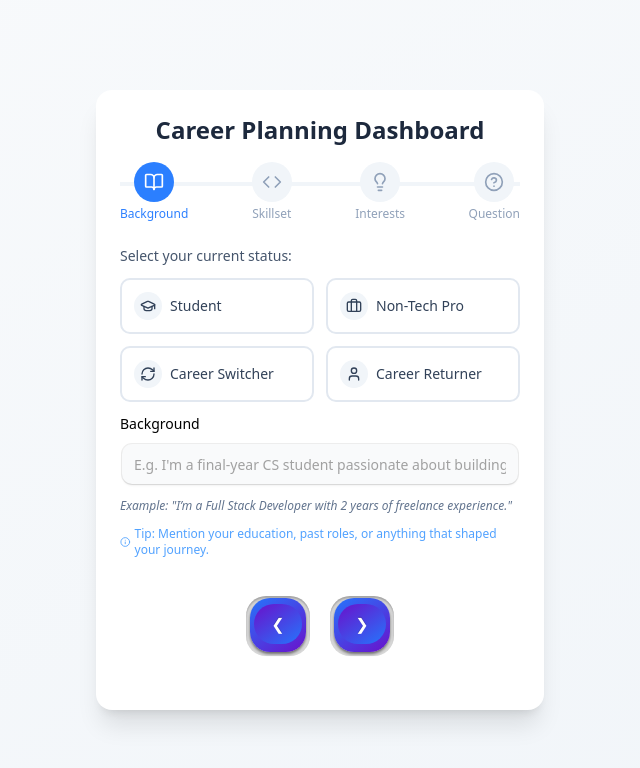
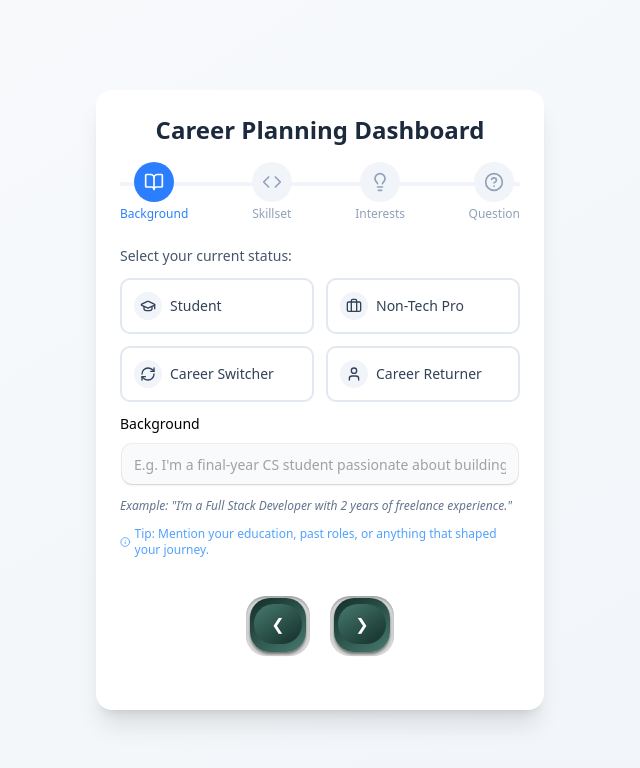
Before and after one commit to noorulameen17/PathLyst, a Next.js app: page /InputForm in a window 1280 px wide. Shown: the top 768 px of the page, without its empty margins (320-960 px from the left). Built offline with nearby package versions, Linux system fonts and the light colour scheme.

Commit message:
feat: add color themes

```diff
--- a/app/globals.css
+++ b/app/globals.css
@@ -1,13 +1,51 @@
+@import "tailwindcss/preflight";
+@tailwind utilities;
 @import "tailwindcss";
 @import "tw-animate-css";
+
+@font-face {
+  font-family: 'FKDisplay';
+  src: url('/fonts/FKDisplay-Regular.woff2') format('woff2');
+  font-weight: normal;
+  font-style: normal;
+}
 
 @custom-variant dark (&:is(.dark *));
 
 @theme inline {
+  --animate-aurora: aurora 8s ease-in-out infinite alternate;
+
+    @keyframes aurora {
+      0% {
+        backgroundPosition: 0% 50%;
+        transform: rotate(-5deg) scale(0.9);
+      }
+
+      25% {
+        backgroundPosition: 50% 100%;
+        transform: rotate(5deg) scale(1.1);
+      }
+
+      50% {
+        backgroundPosition: 100% 50%;
+        transform: rotate(-3deg) scale(0.95);
+      }
+
+      75% {
+        backgroundPosition: 50% 0%;
+        transform: rotate(3deg) scale(1.05);
+      }
+
+      100% {
+        backgroundPosition: 0% 50%;
+        transform: rotate(-5deg) scale(0.9);
+      }
+    }
   --shadow-input:
     0px 2px 3px -1px rgba(0, 0, 0, 0.1),
     0px 1px 0px 0px rgba(25, 28, 33, 0.02),
     0px 0px 0px 1px rgba(25, 28, 33, 0.08);
+
   --color-background: var(--background);
   --color-foreground: var(--foreground);
   --font-sans: var(--font-geist-sans);
@@ -45,6 +83,69 @@
   --radius-md: calc(var(--radius) - 2px);
   --radius-lg: var(--radius);
   --radius-xl: calc(var(--radius) + 4px);
+  --animate-shimmer-slide: shimmer-slide var(--speed) ease-in-out infinite alternate;
+  --animate-spin-around: spin-around calc(var(--speed) * 2) infinite linear;
+  @keyframes shimmer-slide {
+  to {
+    transform: translate(calc(100cqw - 100%), 0);
+    }
+  }
+  @keyframes spin-around {
+  0% {
+    transform: translateZ(0) rotate(0);
+    }
+  15%, 35% {
+    transform: translateZ(0) rotate(90deg);
+    }
+  65%, 85% {
+    transform: translateZ(0) rotate(270deg);
+    }
+  100% {
+    transform: translateZ(0) rotate(360deg);
+    }
+  }
+  @keyframes aurora {
+  0% {
+    background-position: 0% 50%;
+    transform: rotate(-5deg) scale(0.9);
+    }
+  25% {
+    background-position: 50% 100%;
+    transform: rotate(5deg) scale(1.1);
+    }
+  50% {
+    background-position: 100% 50%;
+    transform: rotate(-3deg) scale(0.95);
+    }
+  75% {
+    background-position: 50% 0%;
+    transform: rotate(3deg) scale(1.05);
+    }
+  100% {
+    background-position: 0% 50%;
+    transform: rotate(-5deg) scale(0.9);
+    }
+  }
+  @keyframes shimmer-slide {
+  to {
+    transform: translate(calc(100cqw - 100%), 0);
+    }
+  }
+  @keyframes spin-around {
+  0% {
+    transform: translateZ(0) rotate(0);
+    }
+  15%, 35% {
+    transform: translateZ(0) rotate(90deg);
+    }
+  65%, 85% {
+    transform: translateZ(0) rotate(270deg);
+    }
+  100% {
+    transform: translateZ(0) rotate(360deg);
+    }
+  }
+
 }
 
 body {
@@ -183,7 +284,7 @@ body {
   padding: 8px 16px;
   transform: translateY(0);
   color: #fff;
-  background-image: linear-gradient(145deg, #6a11cb, #2575fc);
+  background-image: linear-gradient(145deg, #487A6F, #122E28);
   text-shadow: 0 -1px rgba(0, 0, 0, 0.25);
   border-radius: 20px;
   transition: transform 0.3s, border-radius 0.3s, background 10s;
@@ -192,7 +293,7 @@ body {
 .button-3d:active .button-top {
   border-radius: 10px 10px 8px 8px / 8px;
   transform: translateY(2px);
-  background-image: linear-gradient(145deg, #2575fc, #6a11cb);
+  background-image: linear-gradient(145deg, #122E28, #487A6F);
 }
 
 .button-bottom {
@@ -204,7 +305,7 @@ body {
   padding-top: 6px;
   width: calc(100% - 8px);
   height: calc(100% - 10px);
-  background-image: linear-gradient(145deg, #2575fc, #6a11cb);
+  background-image: linear-gradient(145deg, #122E28, #487A6F);
   box-shadow: 0px 2px 3px 0px rgba(0, 0, 0, 0.5);
   transition: border-radius 0.2s, padding-top 0.2s;
 }
--- /dev/null
+++ b/tailwind.config.js
@@ -0,0 +1,67 @@
+/** @type {import('tailwindcss').Config} */
+module.exports = {
+  darkMode: ["class"],
+  content: [
+    "./pages/**/*.{js,ts,jsx,tsx,mdx}",
+    "./components/**/*.{js,ts,jsx,tsx,mdx}",
+    "./app/**/*.{js,ts,jsx,tsx,mdx}",
+    "*.{js,ts,jsx,tsx,mdx}",
+  ],
+  theme: {
+    extend: {
+      colors: {
+        border: "hsl(var(--border))",
+        input: "hsl(var(--input))",
+        ring: "hsl(var(--ring))",
+        background: "hsl(var(--background))",
+        foreground: "hsl(var(--foreground))",
+        primary: {
+          DEFAULT: "hsl(var(--primary))",
+          foreground: "hsl(var(--primary-foreground))",
+        },
+        secondary: {
+          DEFAULT: "hsl(var(--secondary))",
+          foreground: "hsl(var(--secondary-foreground))",
+        },
+        destructive: {
+          DEFAULT: "hsl(var(--destructive))",
+          foreground: "hsl(var(--destructive-foreground))",
+        },
+        muted: {
+          DEFAULT: "hsl(var(--muted))",
+          foreground: "hsl(var(--muted-foreground))",
+        },
+        accent: {
+          DEFAULT: "hsl(var(--accent))",
+          foreground: "hsl(var(--accent-foreground))",
+        },
+        popover: {
+          DEFAULT: "hsl(var(--popover))",
+          foreground: "hsl(var(--popover-foreground))",
+        },
+        card: {
+          DEFAULT: "hsl(var(--card))",
+          foreground: "hsl(var(--card-foreground))",
+        },
+        // AI-inspired color palette
+        "deep-navy": "#001f3f",
+        "dark-slate": "#2f4f4f",
+        "electric-cyan": "#00ffff",
+        aqua: "#00d4ff",
+        teal: "#008080",
+        "electric-green": "#39ff14",
+        "neon-purple": "#8a2be2",
+      },
+      borderRadius: {
+        lg: "var(--radius)",
+        md: "calc(var(--radius) - 2px)",
+        sm: "calc(var(--radius) - 4px)",
+      },
+      animation: {
+        "accordion-down": "accordion-down 0.2s ease-out",
+        "accordion-up": "accordion-up 0.2s ease-out",
+      },
+    },
+  },
+  plugins: [require("tailwindcss-animate")],
+};
```
